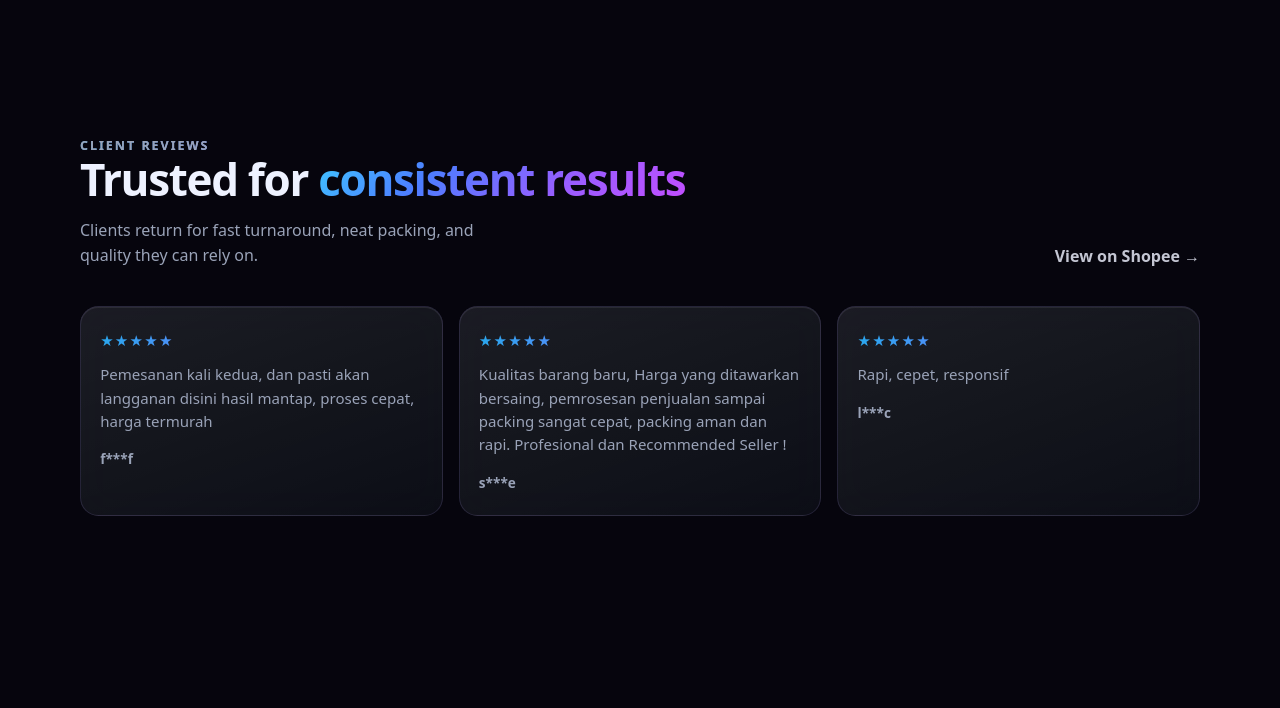
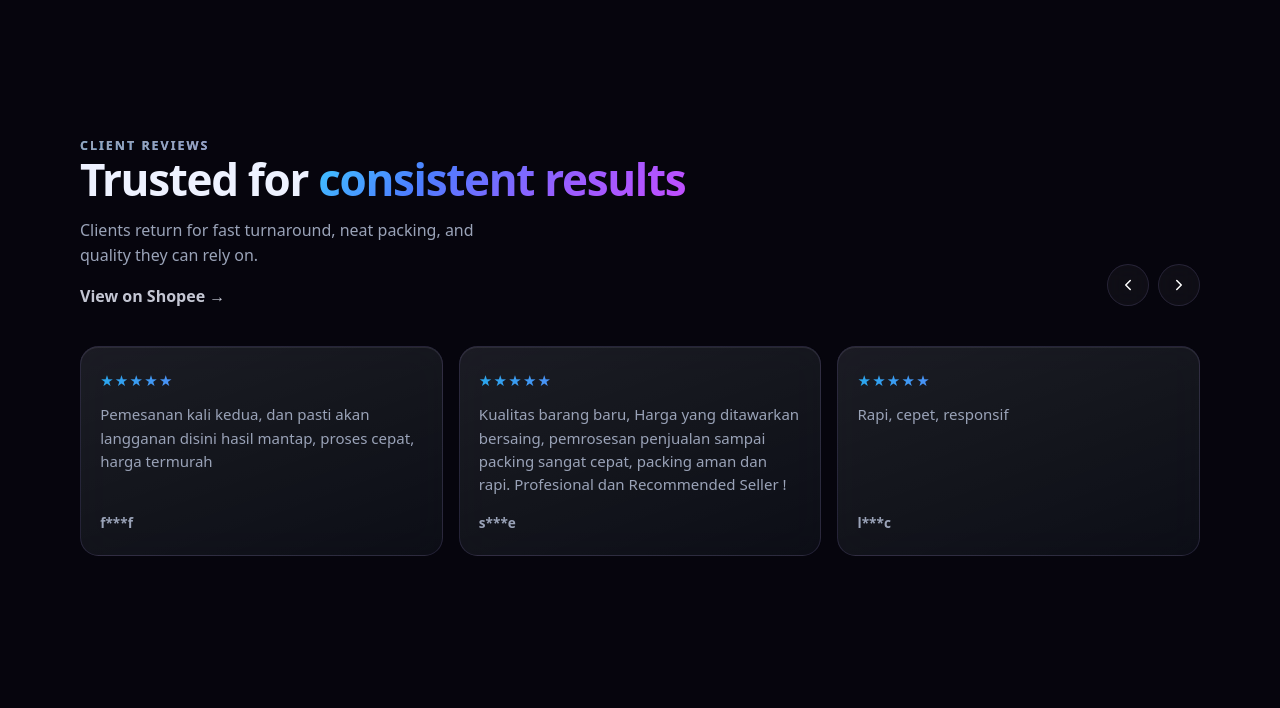
Before and after one commit to frezznezz/Astro3D, a Laravel app: page / in a window 1280 px wide. Shown: the part 4384-5092 px from the top of the page. Run offline with Laravel 12, Linux system fonts and the light colour scheme; style sheets or scripts are compiled from the project's sources; some web fonts are replaced.

Commit message:
populate some review

```diff
--- a/lang/en/site.php
+++ b/lang/en/site.php
@@ -170,6 +170,8 @@ return [
         'lead' => 'Clients return for fast turnaround, neat packing, and quality they can rely on.',
         'shopee' => 'View on Shopee →',
         'rating' => '5 out of 5 rating',
+        'prev' => 'Previous',
+        'next' => 'Next',
     ],
 
     'faq' => [
--- a/lang/zh/site.php
+++ b/lang/zh/site.php
@@ -170,6 +170,8 @@ return [
         'lead' => '客户回头选择我们，是因为交期快、包装整齐、品质可靠。',
         'shopee' => '在 Shopee 查看 →',
         'rating' => '5 星评价',
+        'prev' => '上一组',
+        'next' => '下一组',
     ],
 
     'faq' => [
--- a/resources/css/app.css
+++ b/resources/css/app.css
@@ -830,13 +830,29 @@ button {
 }
 
 /* Reviews */
-.review-grid {
+.review-shopee {
+    display: inline-flex;
+    margin-top: 1rem;
+}
+
+.review-carousel {
     display: grid;
     grid-template-columns: repeat(3, minmax(0, 1fr));
     gap: 1rem;
 }
 
-.review-grid .stars {
+.review-slide {
+    display: none;
+    margin: 0;
+    min-height: 100%;
+}
+
+.review-slide.is-active {
+    display: flex;
+    flex-direction: column;
+}
+
+.review-slide .stars {
     margin: 0 0 0.7rem;
     background: var(--grad-hero);
     -webkit-background-clip: text;
@@ -845,7 +861,15 @@ button {
     letter-spacing: 0.08em;
 }
 
-.review-grid footer {
+.review-slide p:not(.stars) {
+    margin: 0;
+    color: var(--muted);
+    line-height: 1.55;
+    font-size: 0.94rem;
+    flex: 1;
+}
+
+.review-slide footer {
     margin-top: 1rem;
     font-size: 0.85rem;
     font-weight: 700;
@@ -1002,7 +1026,7 @@ button {
 @media (max-width: 1100px) {
     .glass-grid,
     .process-grid,
-    .review-grid,
+    .review-carousel,
     .gallery-slider,
     .material-guide {
         grid-template-columns: repeat(2, minmax(0, 1fr));
@@ -1133,7 +1157,7 @@ button {
 
     .glass-grid,
     .process-grid,
-    .review-grid,
+    .review-carousel,
     .gallery-slider,
     .material-guide {
         grid-template-columns: 1fr;
--- a/resources/js/app.js
+++ b/resources/js/app.js
@@ -105,3 +105,75 @@ document.querySelectorAll('[data-protect-contact]').forEach((el) => {
         }
     });
 });
+
+const reviewCarousel = document.querySelector('[data-review-carousel]');
+const reviewSlides = [...document.querySelectorAll('.review-slide')];
+const reviewPrev = document.querySelector('[data-review-prev]');
+const reviewNext = document.querySelector('[data-review-next]');
+let reviewPage = 0;
+let reviewTimer;
+
+const reviewPageSize = () => {
+    if (window.matchMedia('(max-width: 640px)').matches) {
+        return 1;
+    }
+
+    if (window.matchMedia('(max-width: 1100px)').matches) {
+        return 2;
+    }
+
+    return 3;
+};
+
+const reviewPageCount = () => Math.max(1, Math.ceil(reviewSlides.length / reviewPageSize()));
+
+const renderReviewPage = (page) => {
+    if (!reviewSlides.length) {
+        return;
+    }
+
+    const size = reviewPageSize();
+    const total = reviewPageCount();
+    reviewPage = ((page % total) + total) % total;
+    const start = reviewPage * size;
+
+    reviewSlides.forEach((slide, index) => {
+        slide.classList.toggle('is-active', index >= start && index < start + size);
+    });
+};
+
+const stopReviewAutoplay = () => {
+    clearInterval(reviewTimer);
+    reviewTimer = undefined;
+};
+
+const startReviewAutoplay = () => {
+    if (!reviewSlides.length || window.matchMedia('(prefers-reduced-motion: reduce)').matches) {
+        return;
+    }
+
+    stopReviewAutoplay();
+    reviewTimer = setInterval(() => {
+        renderReviewPage(reviewPage + 1);
+    }, 4500);
+};
+
+reviewPrev?.addEventListener('click', () => {
+    renderReviewPage(reviewPage - 1);
+    startReviewAutoplay();
+});
+
+reviewNext?.addEventListener('click', () => {
+    renderReviewPage(reviewPage + 1);
+    startReviewAutoplay();
+});
+
+reviewCarousel?.addEventListener('pointerenter', stopReviewAutoplay);
+reviewCarousel?.addEventListener('pointerleave', startReviewAutoplay);
+
+window.addEventListener('resize', () => {
+    renderReviewPage(reviewPage);
+});
+
+renderReviewPage(0);
+startReviewAutoplay();
--- a/resources/views/home.blade.php
+++ b/resources/views/home.blade.php
@@ -263,32 +263,38 @@
         {{-- Reviews --}}
         <section class="section" id="ulasan" aria-labelledby="reviews-title">
             <div class="shell">
-                <div class="section-head section-head-row">
-                    <div>
+                <div class="section-head gallery-head">
+                    <div class="gallery-copy">
                         <p class="eyebrow">{{ __('site.reviews.eyebrow') }}</p>
                         <h2 id="reviews-title">
                             {{ __('site.reviews.title_before') }}<span class="text-gradient">{{ __('site.reviews.title_highlight') }}</span>
                         </h2>
                         <p class="section-lead">{{ __('site.reviews.lead') }}</p>
+                        <a class="btn-ghost review-shopee" href="https://shopee.co.id/astro_3d" target="_blank" rel="noopener noreferrer">{{ __('site.reviews.shopee') }}</a>
                     </div>
-                    <a class="btn-ghost" href="https://shopee.co.id/astro_3d" target="_blank" rel="noopener noreferrer">{{ __('site.reviews.shopee') }}</a>
+
+                    <div class="slider-nav">
+                        <button type="button" class="slider-btn" data-review-prev aria-label="{{ __('site.reviews.prev') }}">
+                            <svg viewBox="0 0 24 24" width="18" height="18" aria-hidden="true" focusable="false">
+                                <path d="M15 6 9 12l6 6" fill="none" stroke="currentColor" stroke-width="2" stroke-linecap="round" stroke-linejoin="round"/>
+                            </svg>
+                        </button>
+                        <button type="button" class="slider-btn" data-review-next aria-label="{{ __('site.reviews.next') }}">
+                            <svg viewBox="0 0 24 24" width="18" height="18" aria-hidden="true" focusable="false">
+                                <path d="M9 6l6 6-6 6" fill="none" stroke="currentColor" stroke-width="2" stroke-linecap="round" stroke-linejoin="round"/>
+                            </svg>
+                        </button>
+                    </div>
                 </div>
-                <div class="review-grid">
-                    <blockquote class="glass-card" data-tilt>
-                        <p class="stars" aria-label="{{ __('site.reviews.rating') }}">★★★★★</p>
-                        <p>Pemesanan kali kedua, dan pasti akan langganan disini hasil mantap, proses cepat, harga termurah</p>
-                        <footer>f***f</footer>
-                    </blockquote>
-                    <blockquote class="glass-card" data-tilt>
-                        <p class="stars" aria-label="{{ __('site.reviews.rating') }}">★★★★★</p>
-                        <p>Kualitas barang baru, Harga yang ditawarkan bersaing, pemrosesan penjualan sampai packing sangat cepat, packing aman dan rapi. Profesional dan Recommended Seller !</p>
-                        <footer>s***e</footer>
-                    </blockquote>
-                    <blockquote class="glass-card" data-tilt>
-                        <p class="stars" aria-label="{{ __('site.reviews.rating') }}">★★★★★</p>
-                        <p>Rapi, cepet, responsif</p>
-                        <footer>l***c</footer>
-                    </blockquote>
+
+                <div class="review-carousel" data-review-carousel>
+                    @foreach (trans('site.reviews.items', [], 'id') as $review)
+                        <blockquote class="review-slide glass-card" data-tilt>
+                            <p class="stars" aria-label="{{ __('site.reviews.rating') }}">★★★★★</p>
+                            <p>{{ $review['body'] }}</p>
+                            <footer>{{ $review['name'] }}</footer>
+                        </blockquote>
+                    @endforeach
                 </div>
             </div>
         </section>
```
Also changed, not shown: lang/id/site.php (+84 -0 lines).
